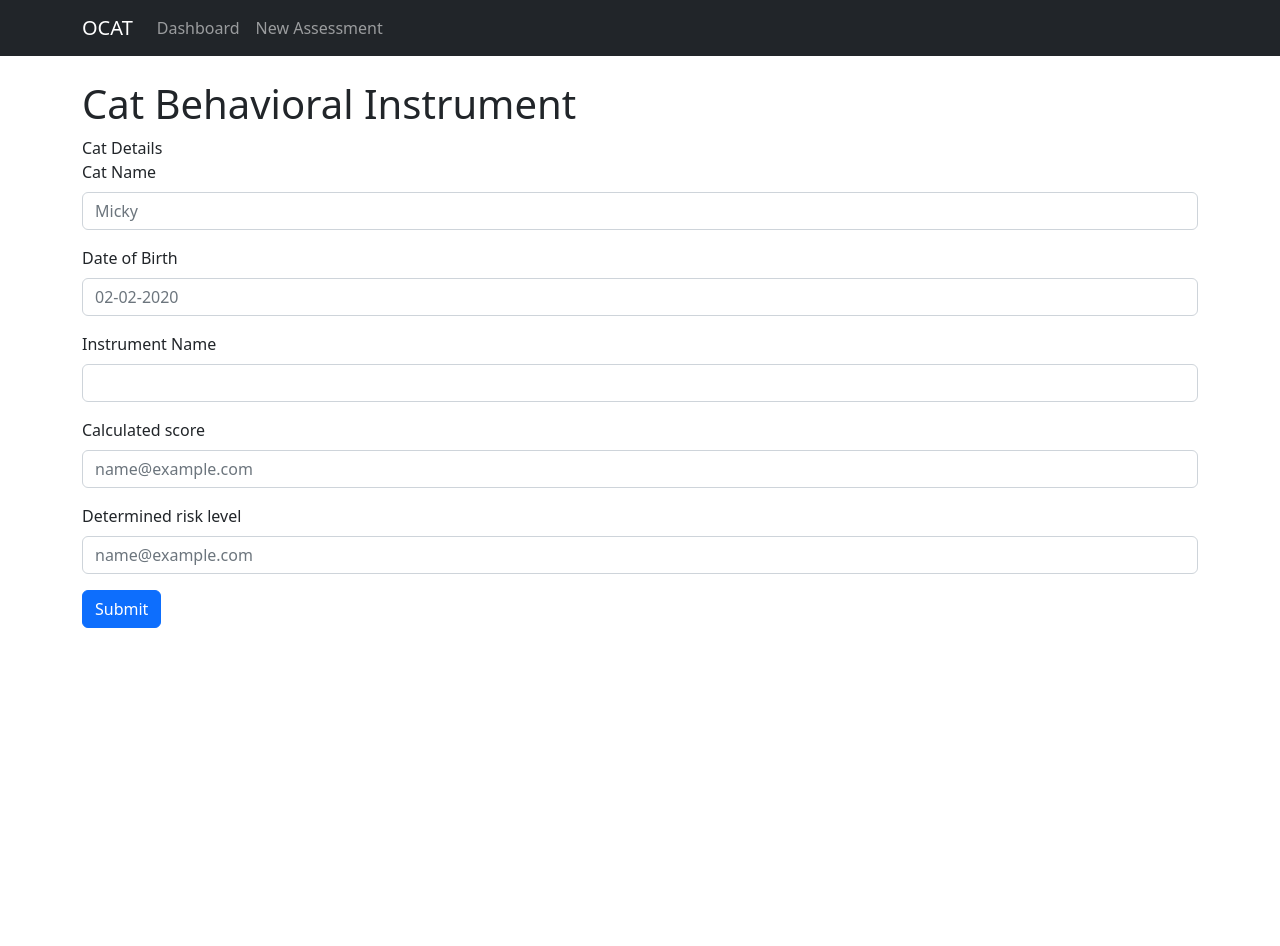
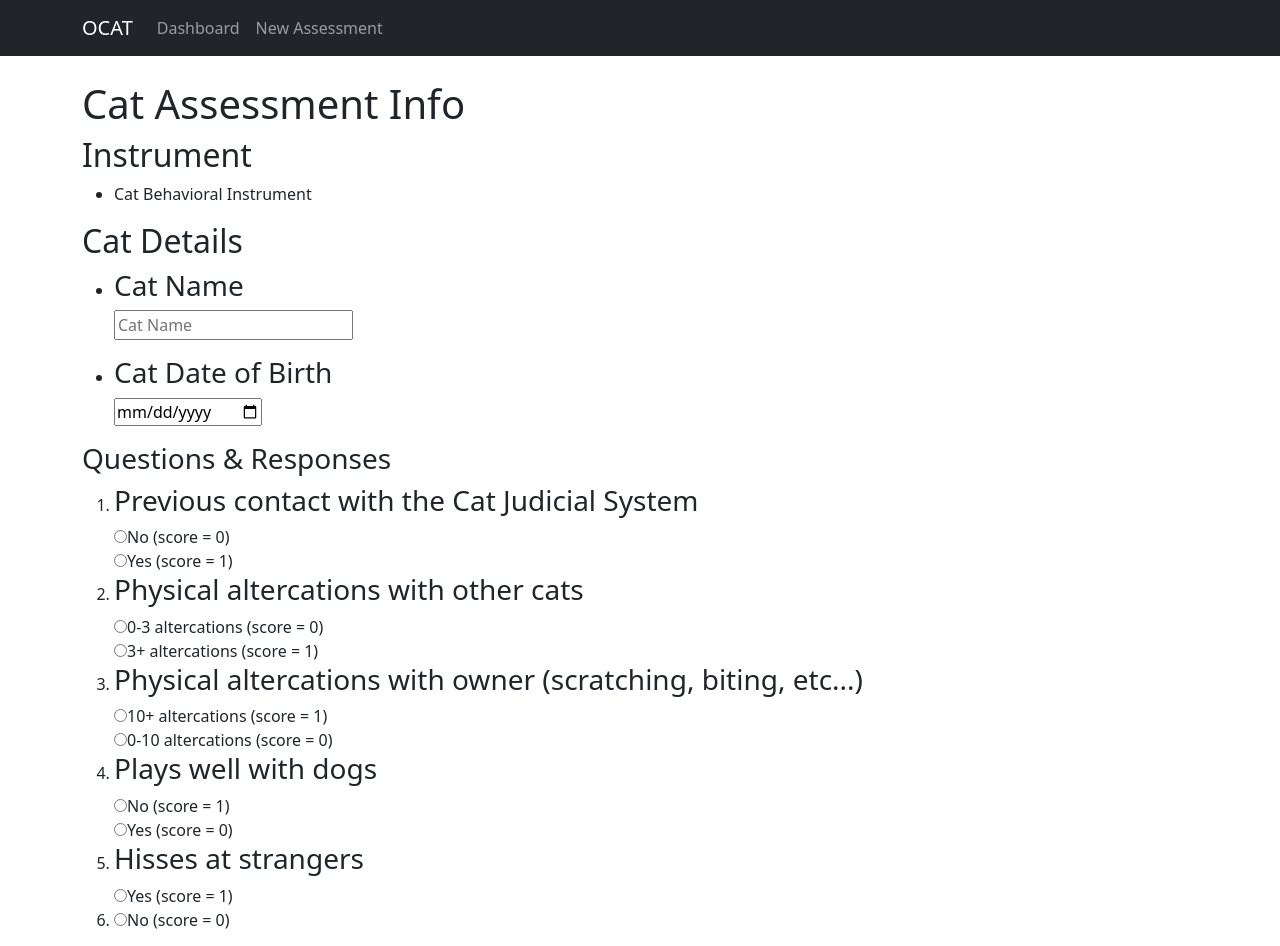
Before and after one commit to HansinieJ/ITSC-Intern-Project, a React (Create React App) app in the folder packages/client/: page /assessment/new in a window 1280 px wide. Shown: the top 946 px of the page. Before the commit the page ends 800 px from the top, so only its background shows below. Built offline with nearby package versions, Linux system fonts and the light colour scheme.

Commit message:
Added React hook form and displayed in Asst page

```diff
--- a/packages/client/package.json
+++ b/packages/client/package.json
@@ -16,6 +16,7 @@
     "react": "^18.2.0",
     "react-bootstrap": "^2.7.0",
     "react-dom": "^18.2.0",
+    "react-hook-form": "^7.49.2",
     "react-router-dom": "^6.4.5",
     "sass": "^1.56.2"
   },
--- /dev/null
+++ b/packages/client/src/components/CATForm.jsx
@@ -0,0 +1,175 @@
+import React from 'react';
+import { useForm } from 'react-hook-form';
+
+export const CATForm = () => {
+  const {
+    formState: { errors },
+    handleSubmit,
+    register,
+    watch,
+  } = useForm();
+
+  function onSubmit(data) {
+    return console.log(data);
+  }
+  console.log(errors);
+
+  console.log(watch(`example`));// watch input value by passing the name of it
+
+  return (
+    <>
+      <div> <h1>Cat Assessment Info</h1>
+        <div>
+          <h2>Instrument</h2>
+          <ul>
+            <li>Cat Behavioral Instrument </li>
+          </ul>
+        </div>
+
+        <form onSubmit={handleSubmit(onSubmit)}>
+          <div><h2>Cat Details</h2>
+            <ul>
+              <li>
+                <h3>Cat Name</h3>
+                <input {...register(`catName`, { required: `*Required Field` })}
+                  placeholder="Cat Name" type="text" id="catNameID" />
+                <p>{errors.catName?.message}</p>
+              </li>
+              <li>
+                <h3>Cat Date of Birth</h3>
+                <input {...register(`catDoB`, { required: `*Required Field` })}
+                  placeholder="Cat Date of Birth" type="date" id="catDobID" />
+              </li>
+              <p>{errors.catDoB?.message}</p>
+            </ul>
+          </div>
+
+          <div>
+            <h3>Questions & Responses</h3>
+            <ol>
+              <li>
+                <h3>Previous contact with the Cat Judicial System</h3>
+                <label htmlFor="Prev_Cat_No">
+                  <input
+                    {...register(`Prev_Cat_No`)}
+                    type="radio"
+                    value="No"
+                    id="Prev_Cat_No"
+                  />
+                  No (score = 0)
+                </label>
+                <br />
+
+                <label htmlFor="Prev_Cat_Yes">
+                  <input
+                    {...register(`Prev_Cat_Yes`)}
+                    type="radio"
+                    value="Yes"
+                    id="Prev_Cat_Yes"
+                  />
+                  Yes (score = 1)
+                </label>
+              </li>
+
+              <li>
+                <h3>Physical altercations with other cats</h3>
+                <label htmlFor="0_3_alt_Cats">
+                  <input
+                    {...register(`0_3_alt_Cats`)}
+                    type="radio"
+                    value="No"
+                    id="0_3_alt_Cats"
+                  />
+                  0-3 altercations (score = 0)
+                </label>
+                <br />
+                <label htmlFor="3plus_alt_Cats">
+                  <input
+                    {...register(`3plus_alt_Cats`)}
+                    type="radio"
+                    value="Yes"
+                    id="3plus_alt_Cats"
+                  />
+                  3+ altercations (score = 1)
+                </label>
+              </li>
+
+              <li>
+                <h3>Physical altercations with owner (scratching, biting, etc...)</h3>
+                <label htmlFor="10plus_alt_owner">
+                  <input
+                    {...register(`10plus_alt_owner`)}
+                    type="radio"
+                    value="No"
+                    id="10plus_alt_owner"
+                  />
+                  10+ altercations (score = 1)
+                </label>
+                <br />
+                <label htmlFor="10plus_alt_owner">
+                  <input
+                    {...register(`0-10 altercations (score = 0)`)}
+                    type="radio"
+                    value="Yes"
+                    id="0-10 altercations (score = 0)"
+                  />
+                  0-10 altercations (score = 0)
+                </label>
+              </li>
+
+              <li>
+                <h3>Plays well with dogs</h3>
+                <label htmlFor="Play_dog_No">
+                  <input
+                    {...register(`Play_dog_No`)}
+                    type="radio"
+                    value="No"
+                    id="Play_dog_No"
+                  />
+                  No (score = 1)
+                </label>
+                <br />
+                <label htmlFor="Play_dog_Yes">
+                  <input
+                    {...register(`Play_dog_Yes`)}
+                    type="radio"
+                    value="Yes"
+                    id="Play_dog_Yes"
+                  />
+                  Yes (score = 0)
+                </label>
+              </li>
+
+              <li>
+                <h3>Hisses at strangers</h3>
+                <label htmlFor="Hiss_Str_Yes">
+                  <input
+                    {...register(`Hiss_Str_Yes`)}
+                    type="radio"
+                    value="No"
+                    id="Hiss_Str_Yes"
+                  />
+                  Yes (score = 1)
+                </label>
+              </li>
+              <li>
+                <label htmlFor="Hiss_Str_No">
+                  <input
+                    {...register(`Hiss_Str_No`)}
+                    type="radio"
+                    value="Yes"
+                    id="Hiss_Str_No"
+                  />
+                  No (score = 0)
+                </label>
+              </li>
+            </ol>
+          </div>
+
+          <input type="submit" />
+        </form>
+      </div>
+    </>
+  );
+
+};
--- a/packages/client/src/pages/Assessments/NewAssessment.jsx
+++ b/packages/client/src/pages/Assessments/NewAssessment.jsx
@@ -1,48 +1,17 @@
 import React from 'react';
-import { Button, Form } from 'react-bootstrap';
 import { AssessmentService } from '../../services/AssessmentService';
+import { CATForm } from '../../components/CATForm';
 
 export const NewAssessment = () => {
 
   // create a form that utilizes the "onSubmit" function to send data to
-  // packages/client/src/services/AssessmentService.js and then onto the packages/api/src/routes/assessment express API
+  // packages/client/src/services/AssessmentService.js and then onto the packages/api/
+
   const onSubmit = async (data) => {
     await AssessmentService.submit(data);
+
   };
-
-  return <Form>
-
-    <div>
-      <h1>Cat Behavioral Instrument</h1>
-
-    </div>
-    <div>
-      <div>Cat Details</div>
-      <Form.Group className="mb-3" controlId="exampleForm.ControlInput1">
-        <Form.Label>Cat Name</Form.Label>
-        <Form.Control type="text" placeholder="Micky" />
-      </Form.Group>
-      <Form.Group className="mb-3" controlId="exampleForm.ControlInput1">
-        <Form.Label>Date of Birth</Form.Label>
-        <Form.Control type="text" placeholder="02-02-2020" />
-      </Form.Group>
-
-
-
-    </div>
-
-    <Form.Group className="mb-3" controlId="exampleForm.ControlTextarea1">
-      <Form.Label>Instrument Name</Form.Label>
-      <Form.Control type="text" placeholder="" />
-    </Form.Group>
-    <Form.Group className="mb-3" controlId="exampleForm.ControlInput1">
-      <Form.Label>Calculated score</Form.Label>
-      <Form.Control type="number" placeholder="name@example.com" />
-    </Form.Group>
-    <Form.Group className="mb-3" controlId="exampleForm.ControlInput1">
-      <Form.Label>Determined risk level</Form.Label>
-      <Form.Control type="text" placeholder="name@example.com" />
-    </Form.Group>
-    <Button variant="primary" type="submit">Submit</Button>
-  </Form>;
+  return (
+    <CATForm />
+  );
 };
```
Also changed, not shown: 1 other file (tests, documents, lock files or other folders).
